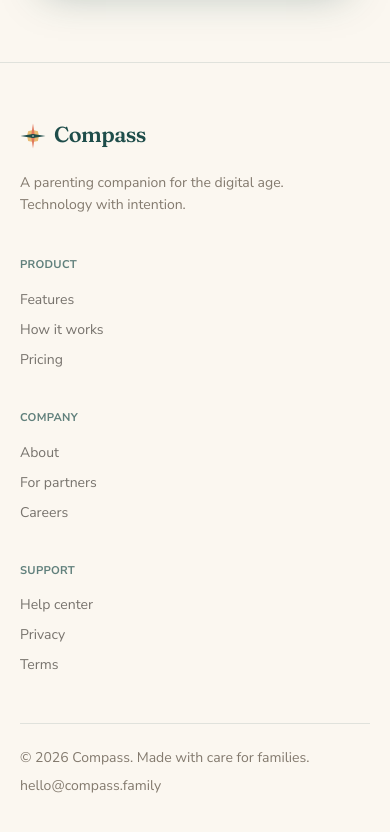
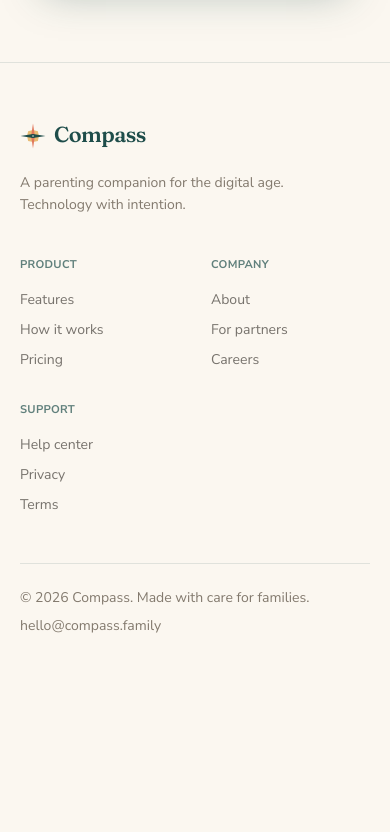
Before and after one commit to Nanman5/compass, a Next.js app: page / in a window 390 px wide. Shown: the part 7772-8604 px from the top of the page. After the commit the page ends 8464 px from the top, so only its background shows below. Built offline with nearby package versions, Linux system fonts and the light colour scheme.

Commit message:
fix(landing): compact footer on mobile — 2-up link groups instead of one long column

```diff
--- a/src/app/page.tsx
+++ b/src/app/page.tsx
@@ -561,6 +561,8 @@
               A parenting companion for the digital age. Technology with intention.
             </p>
           </div>
+          {/* link groups: 2-up on phones, 3-up on small tablets, inline on desktop */}
+          <div className="grid grid-cols-2 gap-8 sm:grid-cols-3 md:contents">
             {FOOTER_COLS.map((col) => (
               <div key={col.heading}>
                 <p className="text-[0.7rem] font-bold uppercase tracking-wide text-teal/70">{col.heading}</p>
@@ -574,6 +576,7 @@
               </div>
             ))}
           </div>
+        </div>
 
         <div className="mt-12 pt-6 border-t border-teal/10 flex flex-col sm:flex-row items-start sm:items-center justify-between gap-2 text-sm text-muted">
           <p>© 2026 Compass. Made with care for families.</p>
```
Lines whose indentation alone changed are shown as unchanged.
